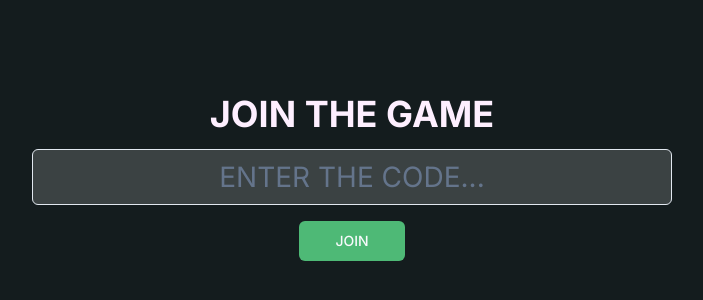
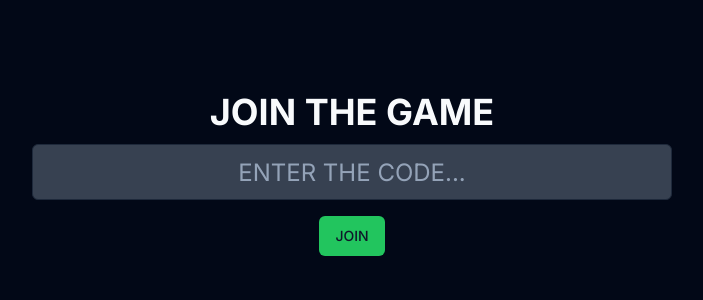
Before and after one commit to Ashwin202/story-poker, a Next.js app: page /team in a window 1280 px wide. Shown: the part 218-518 px from the top of the page, without its empty margins (288-991 px from the left). Built offline with nearby package versions, Linux system fonts and the light colour scheme.

Commit message:
Fix Inline css

```diff
--- a/src/app/globals.css
+++ b/src/app/globals.css
@@ -15,10 +15,6 @@
     --background-end-rgb: 0, 0, 0;
   }
 } */
-body {
-  color: #141C1E;
-  background: #141C1E;
-}
 @layer base {
   :root {
     --background: 0 0% 100%;
--- a/src/app/layout.tsx
+++ b/src/app/layout.tsx
@@ -2,6 +2,7 @@ import { ClerkProvider } from '@clerk/nextjs'
 import './globals.css'
 import type { Metadata } from 'next'
 import { Inter } from 'next/font/google'
+import { ThemeProvider } from "../components/ThemeProvider";
 
 const inter = Inter({ subsets: ['latin'] })
 
@@ -18,7 +19,11 @@ export default function RootLayout({
   return (
     <html lang="en">
       <ClerkProvider>
-      <body className={inter.className}>{children}</body>
+      <body className={inter.className}>
+        <ThemeProvider forcedTheme={'dark'} attribute="class" defaultTheme="system" enableSystem={true}>
+					{children}
+				</ThemeProvider>
+      </body>
       </ClerkProvider>
     </html>
   )
--- a/src/app/team/page.tsx
+++ b/src/app/team/page.tsx
@@ -1,15 +1,15 @@
-import React from 'react'
+import React from "react";
 import { Input } from "@/components/ui/input";
-import { Button } from "@/components/ui/button"
+import { Button } from "@/components/ui/button";
 
 const TeamJoin = () => {
-  return (
-    <div className="flex justify-center items-center h-screen flex-col">
-      <h1 className='mb-2' style={{color:'#feefff', fontSize:'36px', fontWeight:700}}>JOIN THE GAME</h1>
-      <Input className='bg-input-box w-1/2 h-14 text-center ' placeholder='Enter the code...' style={{color:'#feefff', fontSize:'28px', textTransform:'uppercase'}} autoCapitalize="characters"/>
-      <Button className='my-4 w-1/12 bg-green-button hover:bg-sky-700'>JOIN</Button>
-    </div>
-  )
-}
+	return (
+		<div className="flex justify-center items-center h-screen flex-col">
+			<h1 className="mb-3 font-bold text-4xl">JOIN THE GAME</h1>
+			<Input className="bg-gray-700 text-2xl  w-1/2 h-14 text-center uppercase" placeholder="Enter the code..." />
+			<Button className="bg-green-500 my-4 w-1/1 hover:bg-blue-400">JOIN</Button>
+		</div>
+	);
+};
 
-export default TeamJoin
+export default TeamJoin;
--- /dev/null
+++ b/src/components/ThemeProvider.tsx
@@ -0,0 +1,9 @@
+"use client"
+
+import * as React from "react"
+import { ThemeProvider as NextThemesProvider } from "next-themes"
+import { type ThemeProviderProps } from "next-themes/dist/types"
+
+export function ThemeProvider({ children, ...props }: ThemeProviderProps) {
+  return <NextThemesProvider {...props}>{children}</NextThemesProvider>
+}
```
